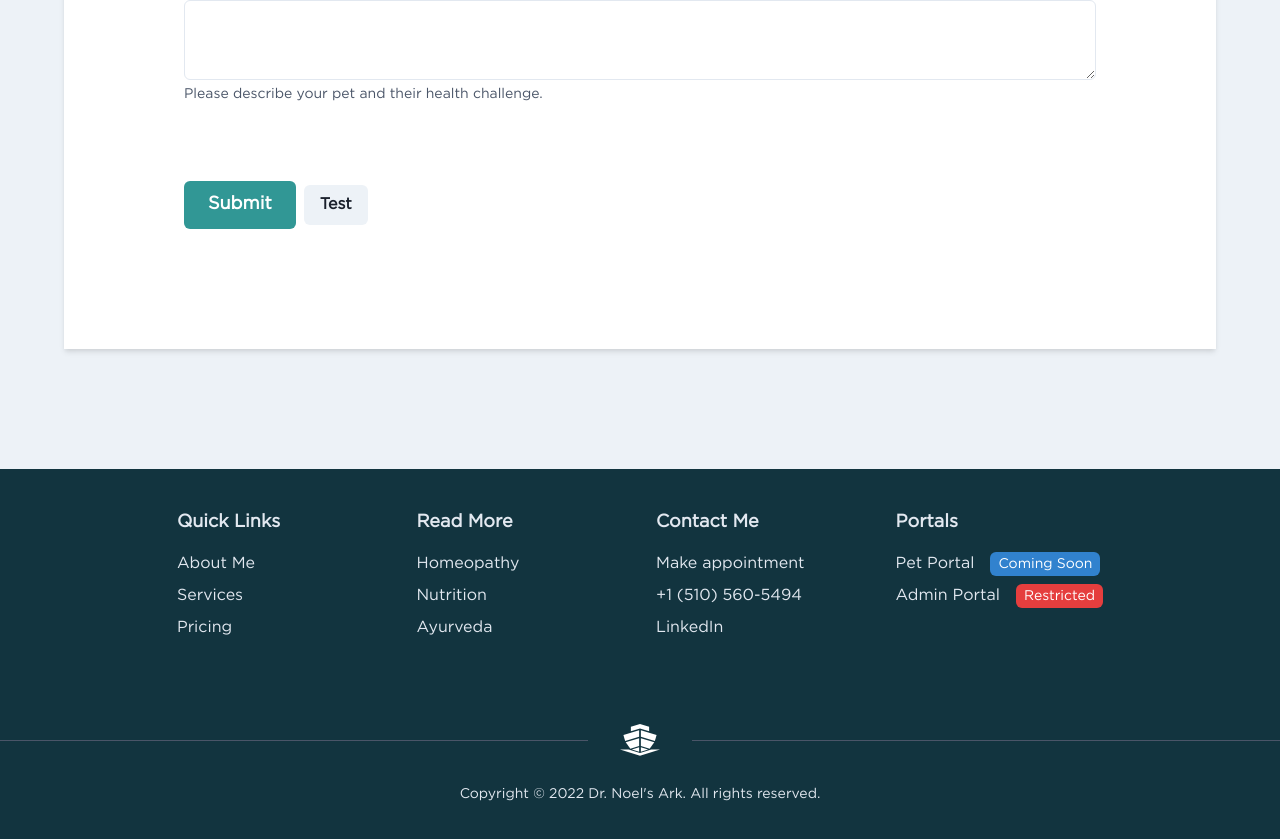
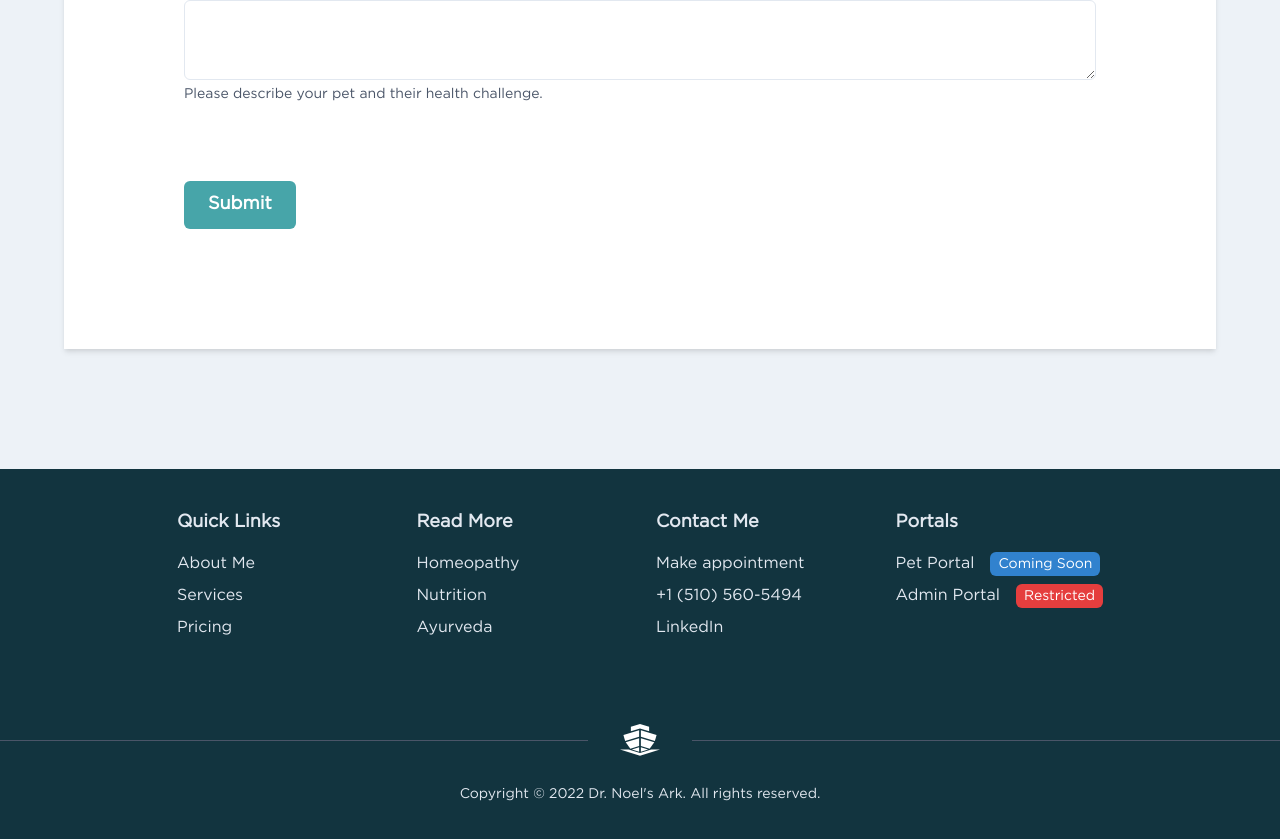
Before and after one commit to Rileyc2022/dr-noels-ark, a Next.js app: page /make-appointment in a window 1280 px wide. Shown: the part 1371-2210 px from the top of the page. Built offline with nearby package versions, Linux system fonts and the light colour scheme; no server answers.

Commit message:
Removed test button, set Deeda's email

```diff
--- a/pages/api/new-appointment-alert.ts
+++ b/pages/api/new-appointment-alert.ts
@@ -33,7 +33,7 @@ export default function handler(
 
     // res.status(200).json({ name: "John Doe" });
     const msg = {
-        to: "rileyc2022@gmail.com",
+        to: "drnoelsarknvc@gmail.com",
         from: "drnoel@drnoelsark.com",
         templateId: "d-dc0588bc1518404a9942817a5f656ddf",
         dynamicTemplateData: {
--- a/pages/make-appointment.tsx
+++ b/pages/make-appointment.tsx
@@ -181,12 +181,9 @@ const MakeAppointment: React.FC<MakeAppointmentProps> = ({}) => {
         fetch("/api/new-appointment-alert", {
             method: "POST",
             headers: {
-                "Content-Type":
-                    "application/json",
+                "Content-Type": "application/json",
             },
-            body: JSON.stringify(
-                appointment
-            ),
+            body: JSON.stringify(appointment),
         });
         await addDoc(collection(db, "appointment_requests"), {
             read: false,
@@ -330,9 +327,7 @@ const MakeAppointment: React.FC<MakeAppointmentProps> = ({}) => {
                                                 "Content-Type":
                                                     "application/json",
                                             },
-                                            body: JSON.stringify(
-                                                values
-                                            ),
+                                            body: JSON.stringify(values),
                                         });
                                         toast({
                                             title: "Appointment Request Sent",
@@ -479,7 +474,6 @@ const MakeAppointment: React.FC<MakeAppointmentProps> = ({}) => {
                                                                 {appointmentField.special ==
                                                                     "phone-number" && (
                                                                     <Input
-                                                                        {...field}
                                                                         id={
                                                                             appointmentField.label
                                                                         }
@@ -512,7 +506,7 @@ const MakeAppointment: React.FC<MakeAppointmentProps> = ({}) => {
                                             )}
                                         </Stack>
                                         <Button
-                                            colorScheme="teal"
+                                            colorScheme="brand"
                                             disabled={props.isSubmitting}
                                             isLoading={props.isSubmitting}
                                             type="submit"
@@ -520,9 +514,9 @@ const MakeAppointment: React.FC<MakeAppointmentProps> = ({}) => {
                                         >
                                             Submit
                                         </Button>
-                                        <Button ml={2} onClick={handleTest}>
+                                        {/* <Button ml={2} onClick={handleTest}>
                                             Test
-                                        </Button>
+                                        </Button> */}
                                     </Form>
                                 )}
                             </Formik>
```
